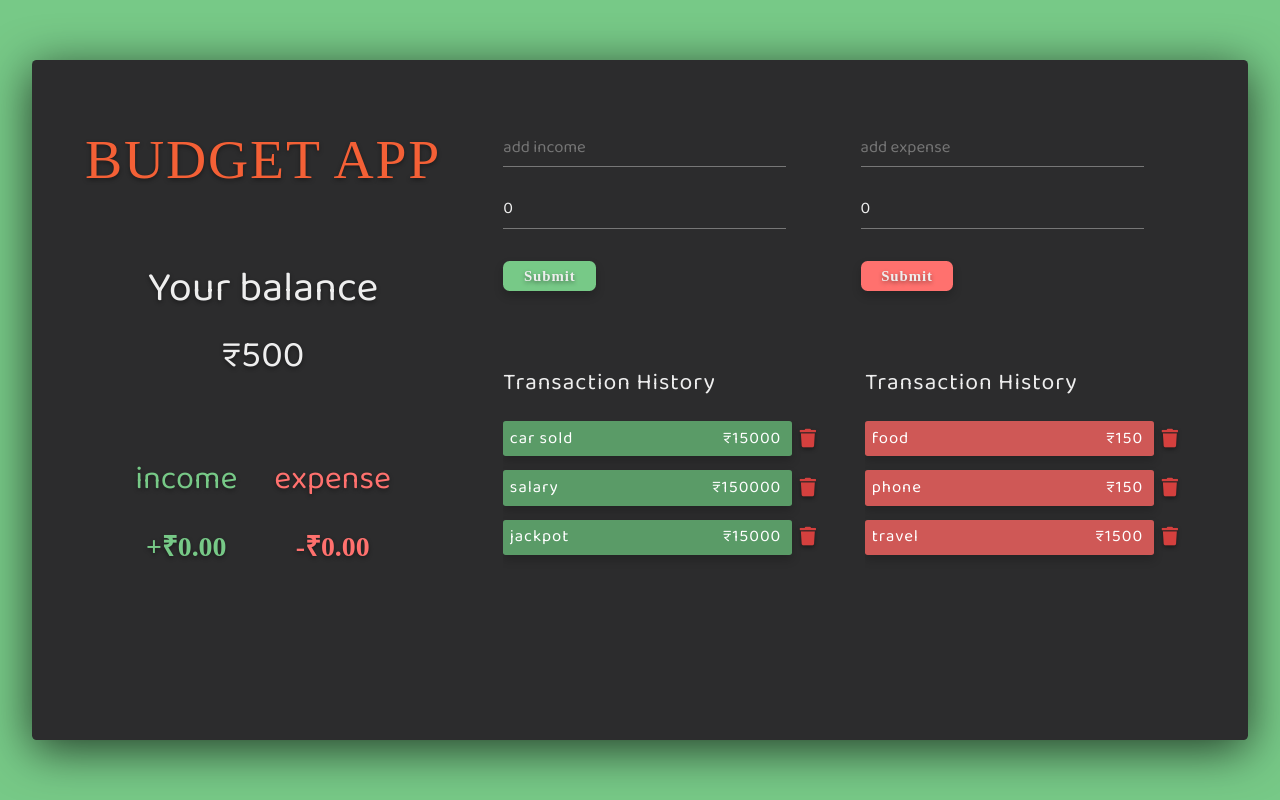
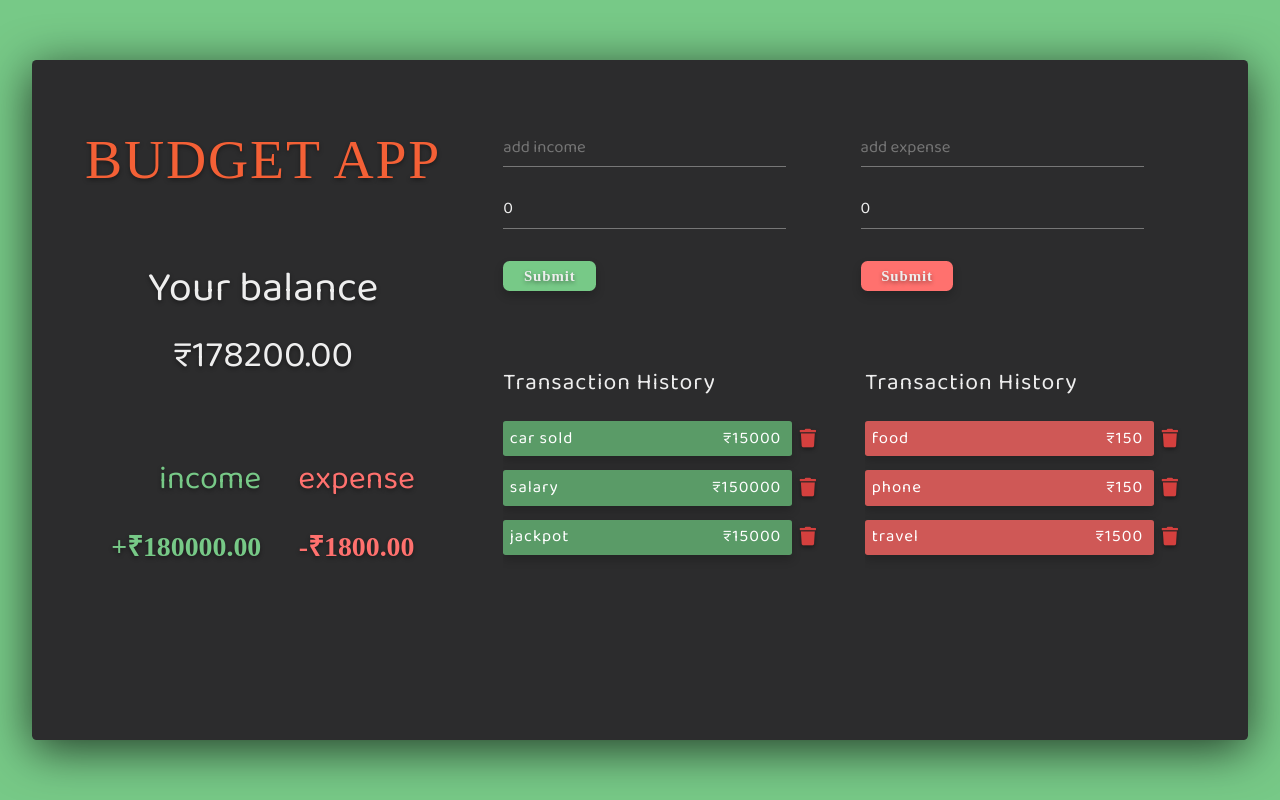
Before and after one commit to biZan7X/Budget-tracker, a React (Create React App) app: page / in a window 1280 px wide. Built offline with nearby package versions, Linux system fonts and the light colour scheme; a web font is replaced by a local one.

Commit message:
feat - displaying the calculated balance

```diff
--- a/src/components/Balance.jsx
+++ b/src/components/Balance.jsx
@@ -1,18 +1,33 @@
-import React from "react";
+import React, { useContext } from "react";
+import { GlobalContext } from "../context/GlobalState";
 
 const Balance = () => {
+	const { incomeTransactions, expenseTransactions } =
+		useContext(GlobalContext);
+
+	let totalIncome = 0;
+	let totalExpense = 0;
+
+	incomeTransactions.forEach(
+		(incomeTransaction) => (totalIncome += incomeTransaction.incomeAmount)
+	);
+
+	expenseTransactions.forEach(
+		(expenseTransaction) => (totalExpense += expenseTransaction.expenseAmount)
+	);
+
 	return (
 		<div className="balance">
 			<h2>Your balance</h2>
-			<h3>₹500</h3>
+			<h3>₹{(totalIncome - totalExpense).toFixed(2)}</h3>
 			<div className="income-expense">
 				<div className="plus">
 					<h3>income</h3>
-					<p>+₹0.00</p>
+					<p>+₹{totalIncome.toFixed(2)}</p>
 				</div>
 				<div className="minus">
 					<h3>expense</h3>
-					<p>-₹0.00</p>
+					<p>-₹{totalExpense.toFixed(2)}</p>
 				</div>
 			</div>
 		</div>
```
